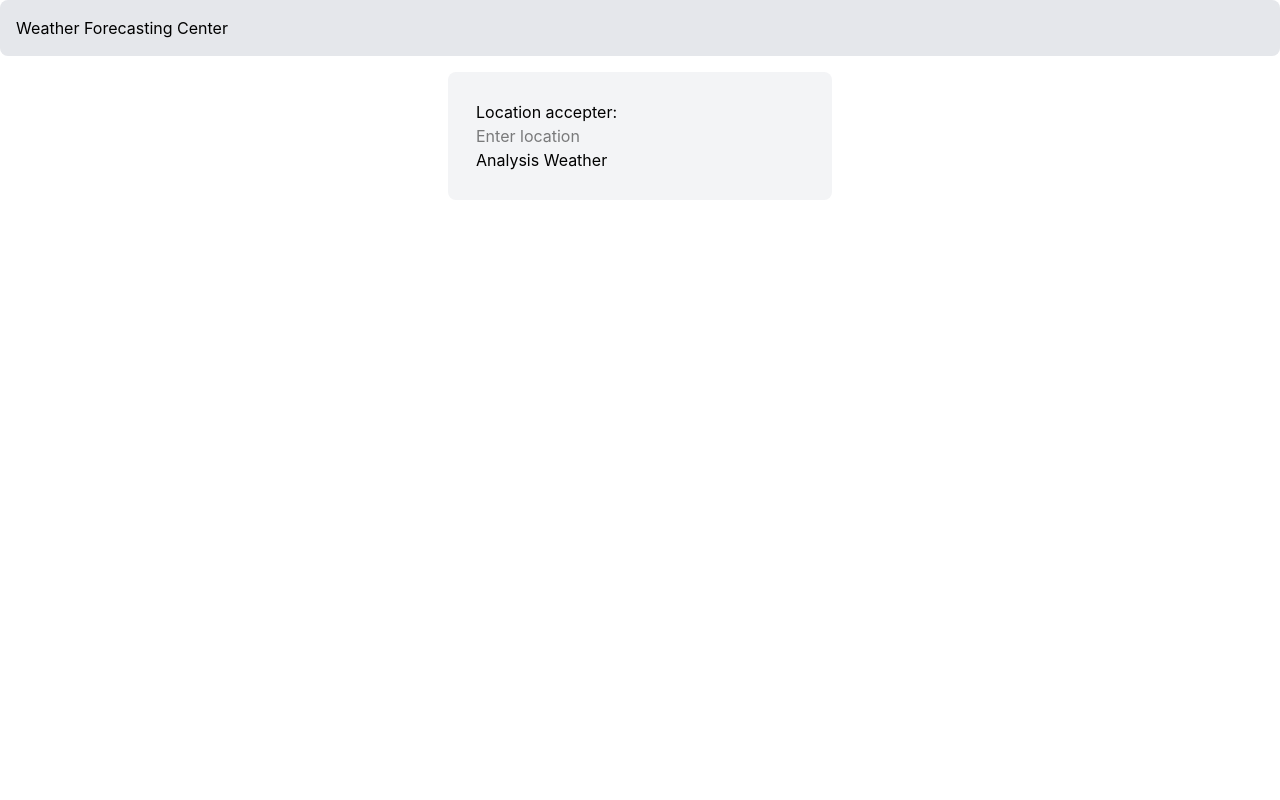
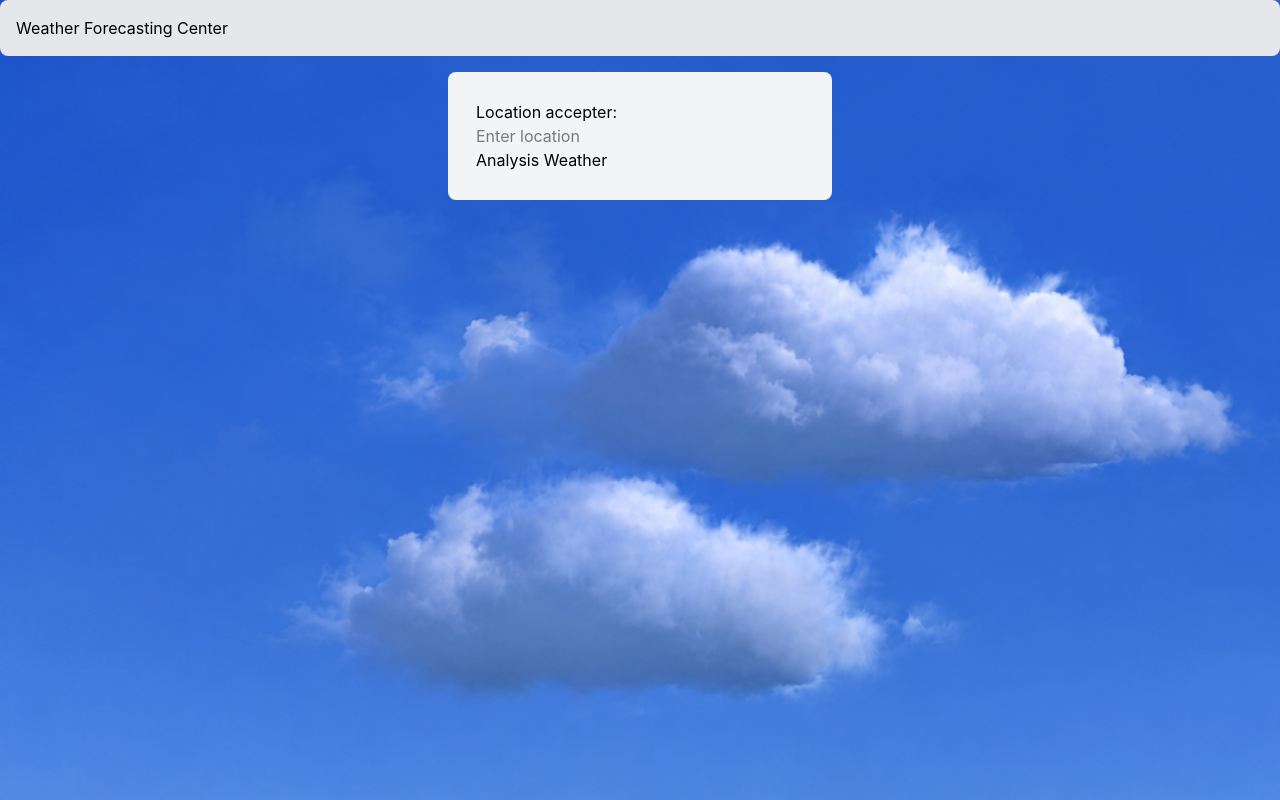
Before and after one commit to kaifshaikh328/Weather_app, a React (Vite) app in the folder Weather_app/: page / in a window 1280 px wide. Built offline with nearby package versions, Linux system fonts and the light colour scheme.

Commit message:
add background image and improve layout in Weather Forecasting Center

```diff
--- a/Weather_app/src/App.jsx
+++ b/Weather_app/src/App.jsx
@@ -3,6 +3,7 @@ import './App.css'
 import cloud from './assets/cloud.png'
 import sun from './assets/sun.png'
 import rain from './assets/rain.png'
+import description from './assets/description.png'
 
 
 
@@ -45,16 +46,17 @@ const App = () => {
 
   return (
 
-    <div >
+    <div style={{ backgroundImage: `url(${description})`, backgroundSize: 'full', minHeight: '100vh' }} className=" items-center justify-center"  >
 
-      <div className='br-1 solid bg-gray-200 rounded-lg border-1px w-full h-auto p-4'>
+      <p className='br-1 solid bg-gray-200 rounded-lg border-1px w-full h-auto p-4'>
       <h1>Weather Forecasting Center</h1>
-      </div>
+      </p>
 
       <div className='w-96 h-auto m-4 items-center justify-center '>
         {error && <p className="error">{error}</p>}
         {weatherData && (
           <div className='block-display:block p-7 bg-gray-100 rounded-lg w-full h-auto items-center justify-center'>
+
             <h2>{weatherData.city}  </h2>
             {weatherData.temp < 18 && (
   <img className='w-10' src={rain} alt="Rain" />
@@ -73,7 +75,8 @@ const App = () => {
           </div>
         )}
       </div>
-      <div className="flex items-center justify-center">
+      <div className="flex items-center justify-center"
+      >
         <div className="block-display:block p-7 bg-gray-100 rounded-lg w-96 h-auto items-center justify-center">
           <h1>Location accepter:</h1>
         <input type="text" placeholder="Enter location"  value={city}
@@ -86,6 +89,7 @@ const App = () => {
        </div>
 
 
+
     </div>
 
   );
```
Also changed, not shown: Weather_app/src/assets/description.png (added).
